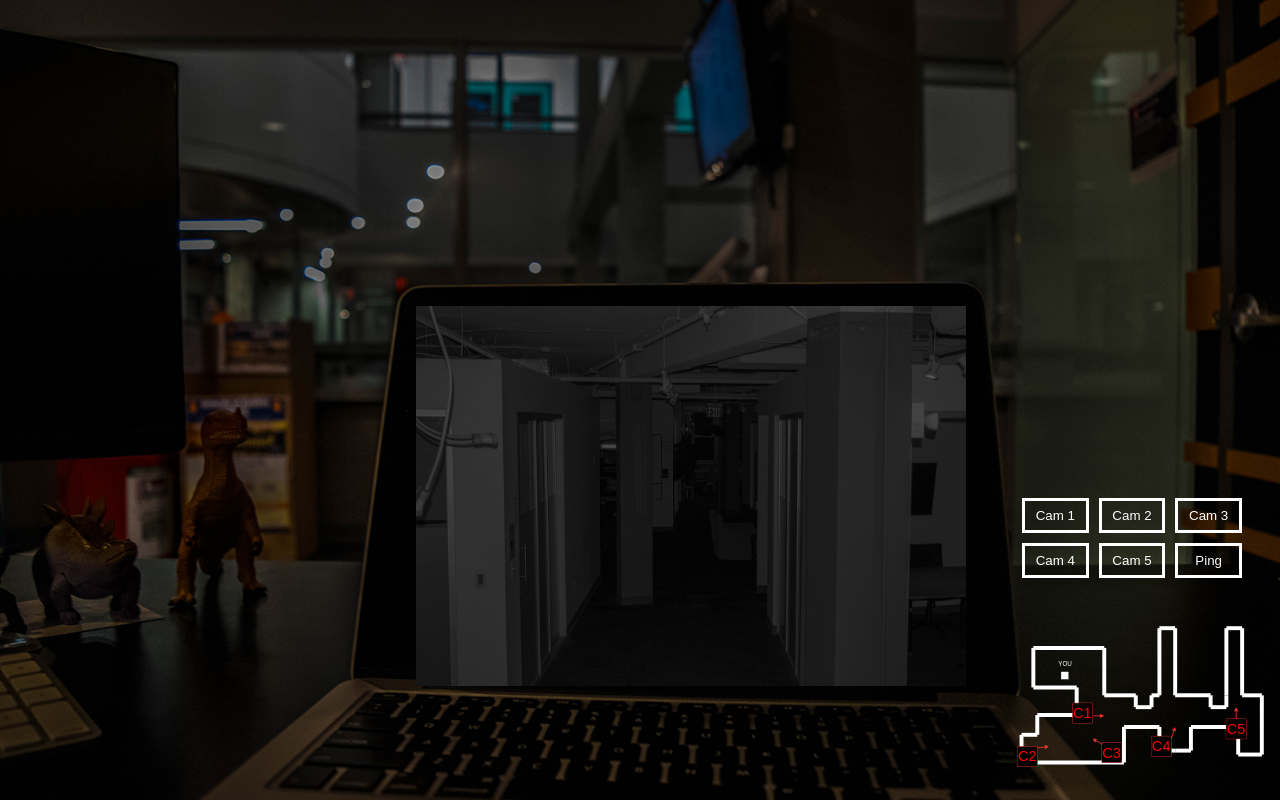
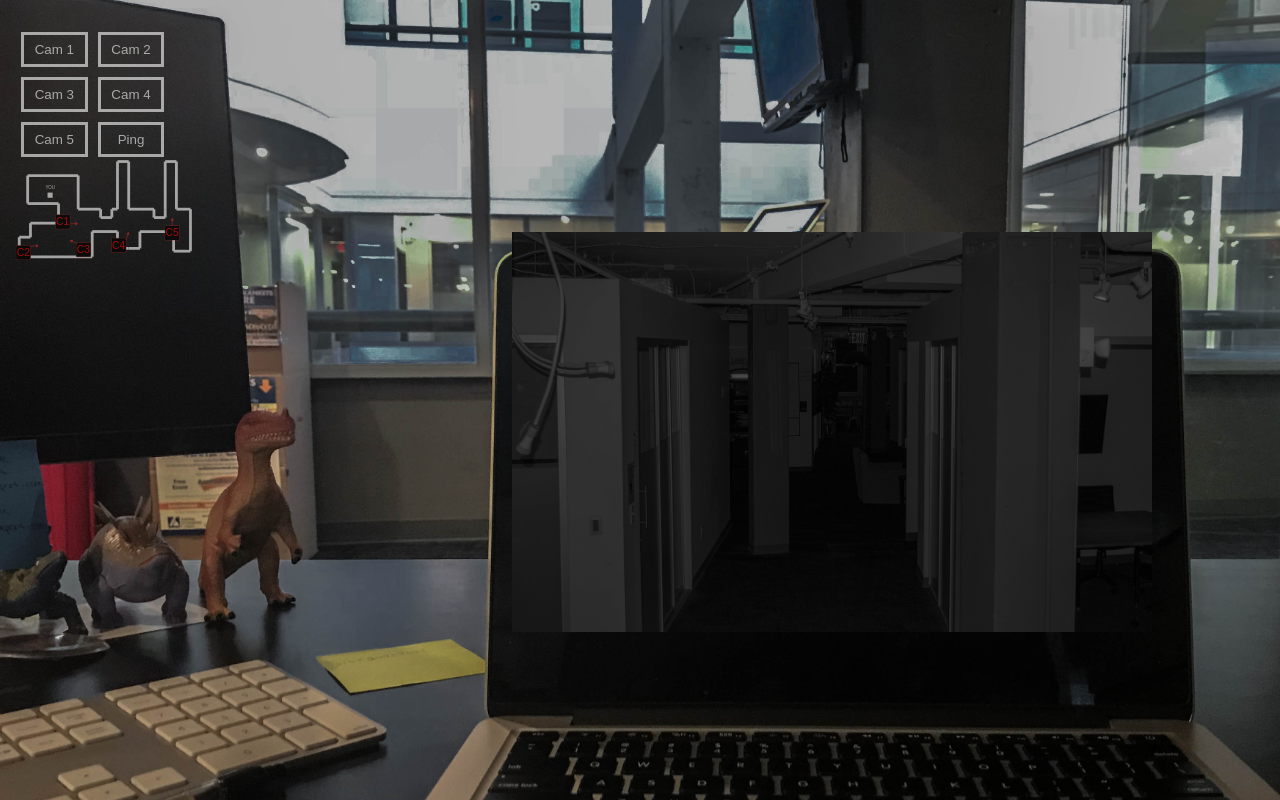
Before and after one commit to 5-nights-at-Geekdom/5nag, a React (Create React App) app: page /game in a window 1280 px wide. Built offline with nearby package versions, Linux system fonts and the light colour scheme.

Commit message:
Added hover effects to cam buttons for more user feedback. Changed the background image of the front desk to photo that had the macbook at a straight angle for easier camfeed placement onto the screen. Moved the map fromthe bottom left to the top right onto the monitor in the background image.

```diff
--- a/public/styles/main.css
+++ b/public/styles/main.css
@@ -10,11 +10,12 @@ body {
     background-image: url("/img/map.svg");
     background-size: contain;
     background-repeat: no-repeat;
-    width: 247px;
-    height: 150px;
+    width: 200px;
+    height: 100px;
+    opacity: 0.6;
     position: absolute;
-    bottom: 1.5em;
-    right: 1em; }
+    top: 10em;
+    left: 1em; }
   #mainContainer #gameBackground {
     background-image: url("/img/camfeeds/front-desk.jpg");
     background-position: center;
@@ -26,11 +27,11 @@ body {
     background-position: center;
     background-size: cover;
     background-repeat: no-repeat;
-    width: 550px;
-    height: 380px;
+    width: 40em;
+    height: 400px;
     position: absolute;
-    top: 62%;
-    left: 54%;
+    top: 27em;
+    left: 52em;
     transform: translate(-50%, -50%); }
 
 #kitchen {
@@ -71,9 +72,16 @@ body {
   margin: 5px;
   border: solid white;
   color: white;
-  background-color: Transparent;
+  background-color: transparent;
+  background-repeat: no-repeat;
   outline: 0;
-  focus: none; }
+  focus: none;
+  transition: 0.2s; }
+  .btn:hover {
+    background-color: white;
+    color: black;
+    cursor: pointer;
+    transition: color 0.2s; }
 
 .continue {
   position: fixed;
--- a/sass/main.sass
+++ b/sass/main.sass
@@ -11,11 +11,12 @@ body
     background-image: url("/img/map.svg")
     background-size: contain
     background-repeat: no-repeat
-    width: 247px
-    height: 150px
+    width: 200px
+    height: 100px
+    opacity: 0.6
     position: absolute
-    bottom: 1.5em
-    right: 1em
+    top: 10em
+    left: 1em
 
   #gameBackground
     background-image: url("/img/camfeeds/front-desk.jpg")
@@ -29,11 +30,11 @@ body
     background-position: center
     background-size: cover
     background-repeat: no-repeat
-    width: 550px
-    height: 380px
+    width: 40em
+    height: 400px
     position: absolute
-    top: 62%
-    left: 54%
+    top: 27em
+    left: 52em
     transform: translate(-50%, -50%)
 
 #kitchen
@@ -74,10 +75,17 @@ body
   margin: 5px
   border: solid white
   color: white
-  background-color: Transparent
-  background-repeat:no-repeat
+  background-color: transparent
+  background-repeat: no-repeat
   outline: 0
   focus: none
+  transition: 0.2s
+
+  &:hover
+    background-color: white
+    color: rgb(0, 0, 0)
+    cursor: pointer
+    transition: color 0.2s
 
 
 .continue
```
Also changed, not shown: public/img/camfeeds/front-desk.jpg, 1 other file (tests, documents, lock files or other folders).
